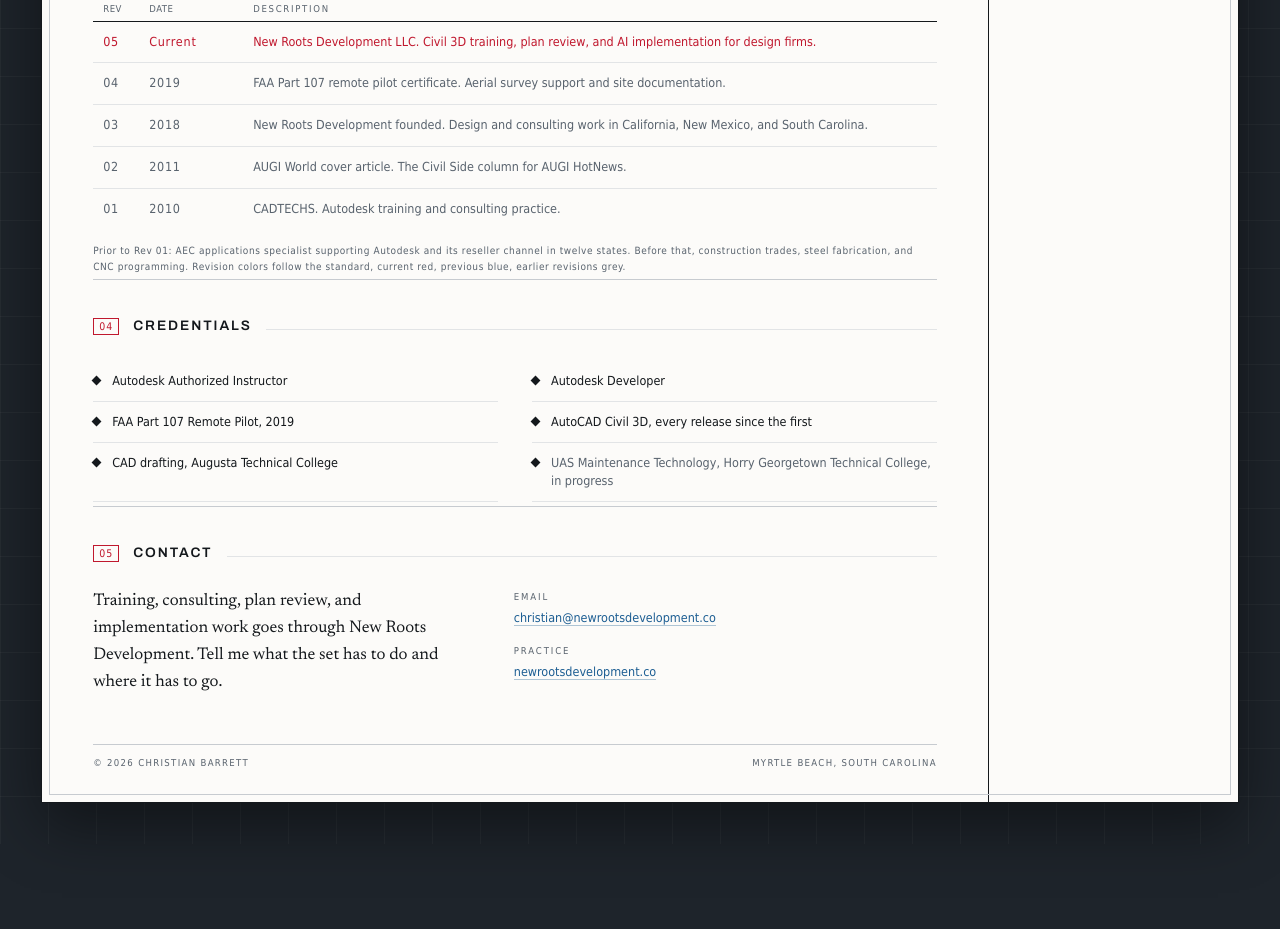
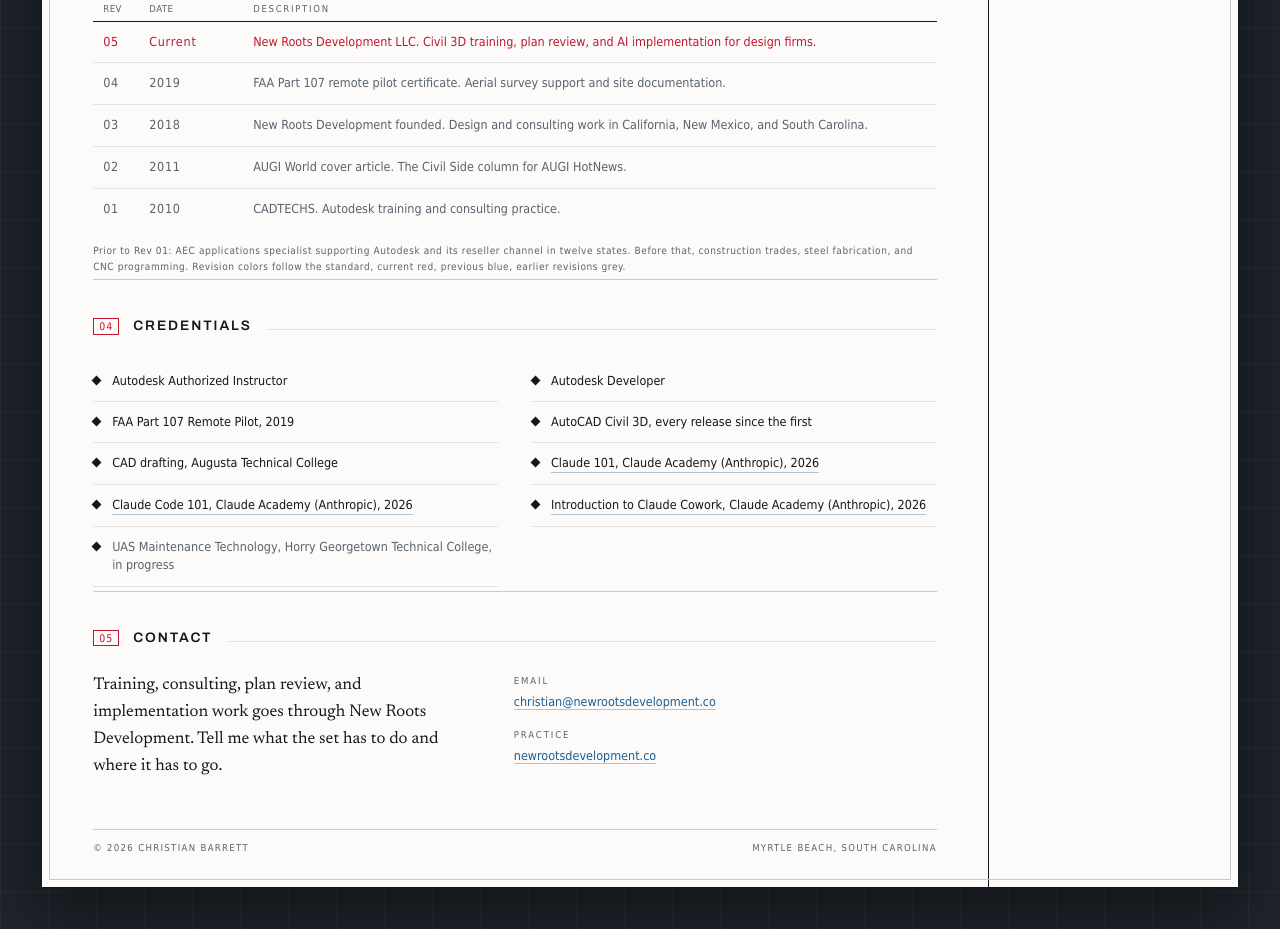
Before and after one commit to NewRootsDev/christianbarrett.info, a plain HTML site: page index.html in a window 1280 px wide. Shown: the part 1556-2485 px from the top of the page. Before the commit the page ends 2400 px from the top, so only its background shows below. Drawn offline with Linux system fonts and the light colour scheme.

Commit message:
Add Claude Academy completion badges to Credentials
Co-Authored-By: Claude Opus 5.5 <noreply@anthropic.com>

Claude-Session: https://claude.ai/code/session_01QRYbHexA9WCUZ1HniRJhgC

```diff
--- a/index.html
+++ b/index.html
@@ -179,6 +179,8 @@ tr.r-old td{color:var(--graphite)}
 }
 .creds li::before{content:"";flex:0 0 7px;height:7px;margin-top:5px;background:var(--ink);transform:rotate(45deg)}
 .creds .pending{color:var(--graphite)}
+.creds a{color:var(--ink);text-decoration:none;border-bottom:1px solid rgba(29,94,147,.35)}
+.creds a:hover{color:var(--rev-blue);border-bottom-color:var(--rev-blue)}
 
 /* contact */
 .contact{display:flex;flex-wrap:wrap;gap:34px 56px;align-items:flex-start}
@@ -336,6 +338,9 @@ tr.r-old td{color:var(--graphite)}
         <li>FAA Part 107 Remote Pilot, 2019</li>
         <li>AutoCAD Civil 3D, every release since the first</li>
         <li>CAD drafting, Augusta Technical College</li>
+        <li><a href="https://academy.claude.com/verify/58fadff75eda7c00c4bda7561d583618" rel="noopener">Claude 101, Claude Academy (Anthropic), 2026</a></li>
+        <li><a href="https://academy.claude.com/verify/56151cb04245e55f312eb21ca7b094c2" rel="noopener">Claude Code 101, Claude Academy (Anthropic), 2026</a></li>
+        <li><a href="https://academy.claude.com/verify/7685d8f09bf385f3a5030cd90c5c0452" rel="noopener">Introduction to Claude Cowork, Claude Academy (Anthropic), 2026</a></li>
         <li class="pending">UAS Maintenance Technology, Horry Georgetown Technical College, in progress</li>
       </ul>
     </section>
```
